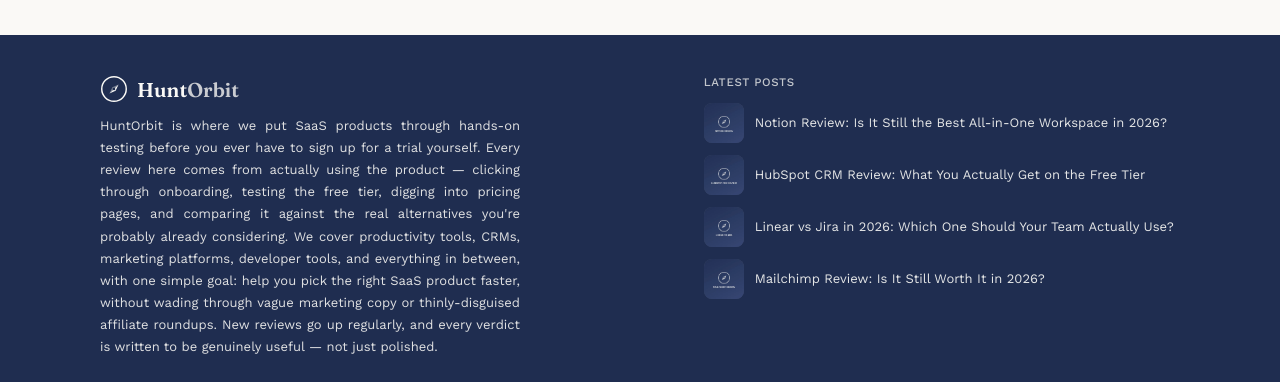
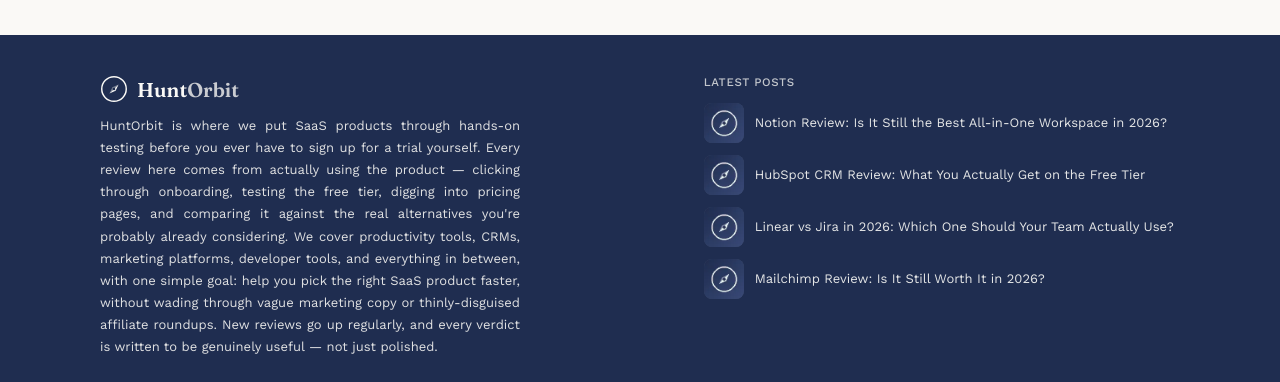
Before and after one commit to jiten14/huntorbit, a Jekyll site: the page built from _posts/2026-08-14-hubspot-crm-review.md, in a window 1280 px wide. Shown: the part 2538-2920 px from the top of the page. Built offline with Jekyll 4.4.1, drawn with Linux system fonts in a browser that asks for light colours.

Commit message:
Mobile Speed Fixes

```diff
--- a/_includes/footer.html
+++ b/_includes/footer.html
@@ -18,7 +18,7 @@
         {% assign latest = site.posts | sort: "date" | reverse | slice: 0, 5 %}
         {% for post in latest %}
           <a class="footer-post-link" href="{{ post.url | relative_url }}">
-            <img class="footer-post-thumb" src="{{ post.cover_thumb | default: post.cover_image | relative_url }}" alt="" width="44" height="44" loading="lazy">
+            <img class="footer-post-thumb" src="{{ post.cover_micro | default: post.cover_thumb | default: post.cover_image | relative_url }}" alt="" width="44" height="44" loading="lazy">
             <span class="footer-post-title">{{ post.title }}</span>
           </a>
         {% endfor %}
--- a/_layouts/home.html
+++ b/_layouts/home.html
@@ -10,7 +10,7 @@
   {% if featured %}
   <div class="hero-label">Featured review</div>
   <a class="featured" href="{{ featured.url | relative_url }}">
-    <img class="featured-img" src="{{ featured.cover_image | relative_url }}" alt="{{ featured.cover_image_alt }}" width="600" height="400" loading="eager" fetchpriority="high">
+    <img class="featured-img" src="{{ featured.cover_thumb | default: featured.cover_image | relative_url }}" alt="{{ featured.cover_image_alt }}" width="700" height="367" loading="eager" fetchpriority="high">
     <div class="featured-text">
       <span class="tag">{{ site.data.categories[featured.category] | default: featured.category }}</span>
       <h1>{{ featured.title }}</h1>
--- a/_posts/2026-08-14-hubspot-crm-review.md
+++ b/_posts/2026-08-14-hubspot-crm-review.md
@@ -9,6 +9,7 @@
 description: "An honest review of HubSpot CRM's free tier — contact management, pipeline tracking, and exactly where the upgrade prompts start appearing."
 cover_image: /assets/images/reviews/hubspot-crm-review-cover.webp
 cover_thumb: /assets/images/reviews/hubspot-crm-review-thumb.webp
+cover_micro: /assets/images/reviews/hubspot-crm-review-micro.webp
 cover_image_alt: "HuntOrbit HubSpot CRM review cover graphic with compass mark"
 verdict_summary: "A genuinely usable free CRM for small teams — just expect to hit upgrade prompts the moment you need automation or advanced reporting."
 ---
```
Also changed, not shown: _posts/2026-08-10-mailchimp-review.md (+1 -0 lines), _posts/2026-08-12-linear-vs-jira.md (+1 -0 lines), _posts/2026-08-16-notion-review.md (+1 -0 lines), assets/images/reviews/hubspot-crm-review-micro.webp (added), assets/images/reviews/linear-vs-jira-micro.webp (added), assets/images/reviews/mailchimp-review-micro.webp (added), assets/images/reviews/notion-review-micro.webp (added).
